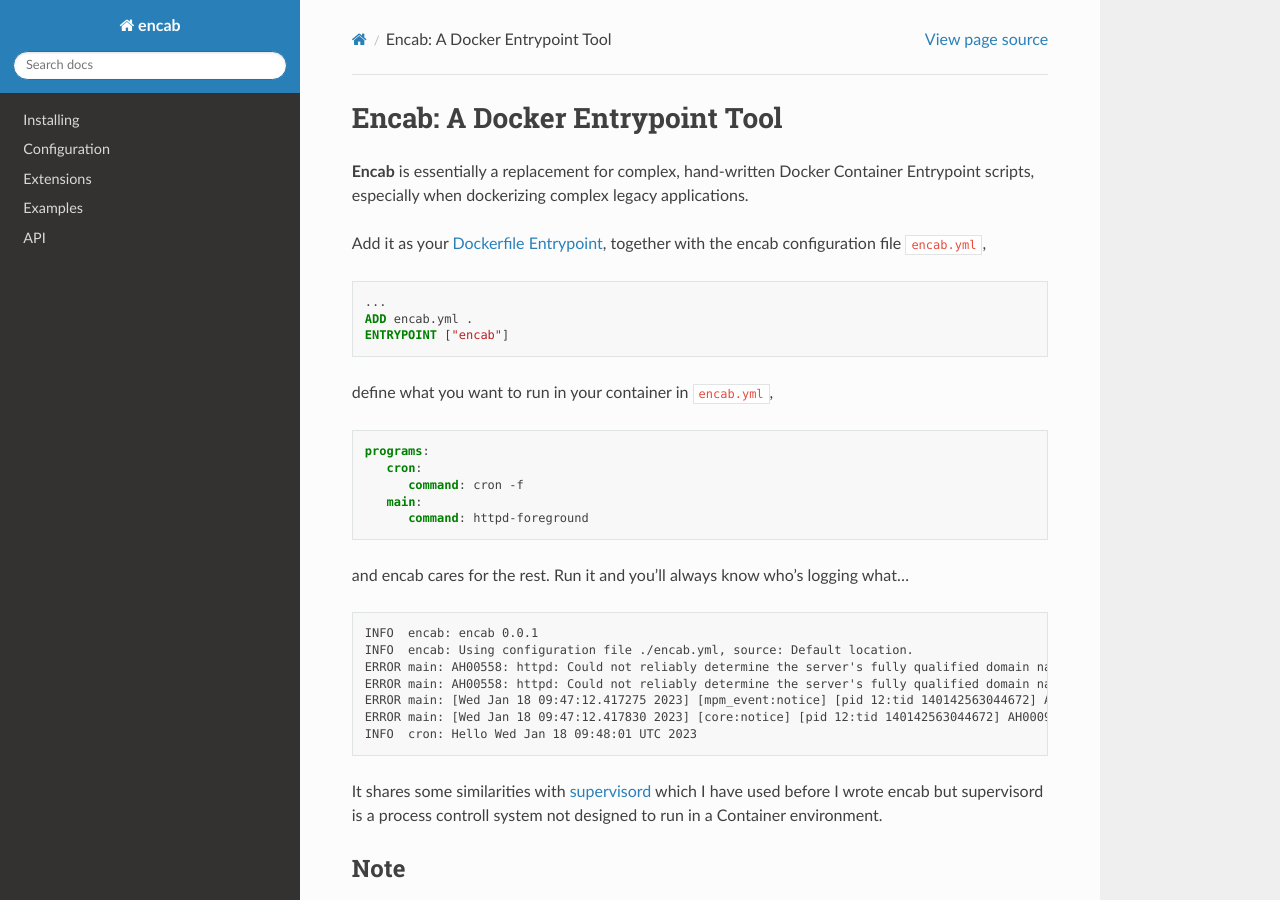
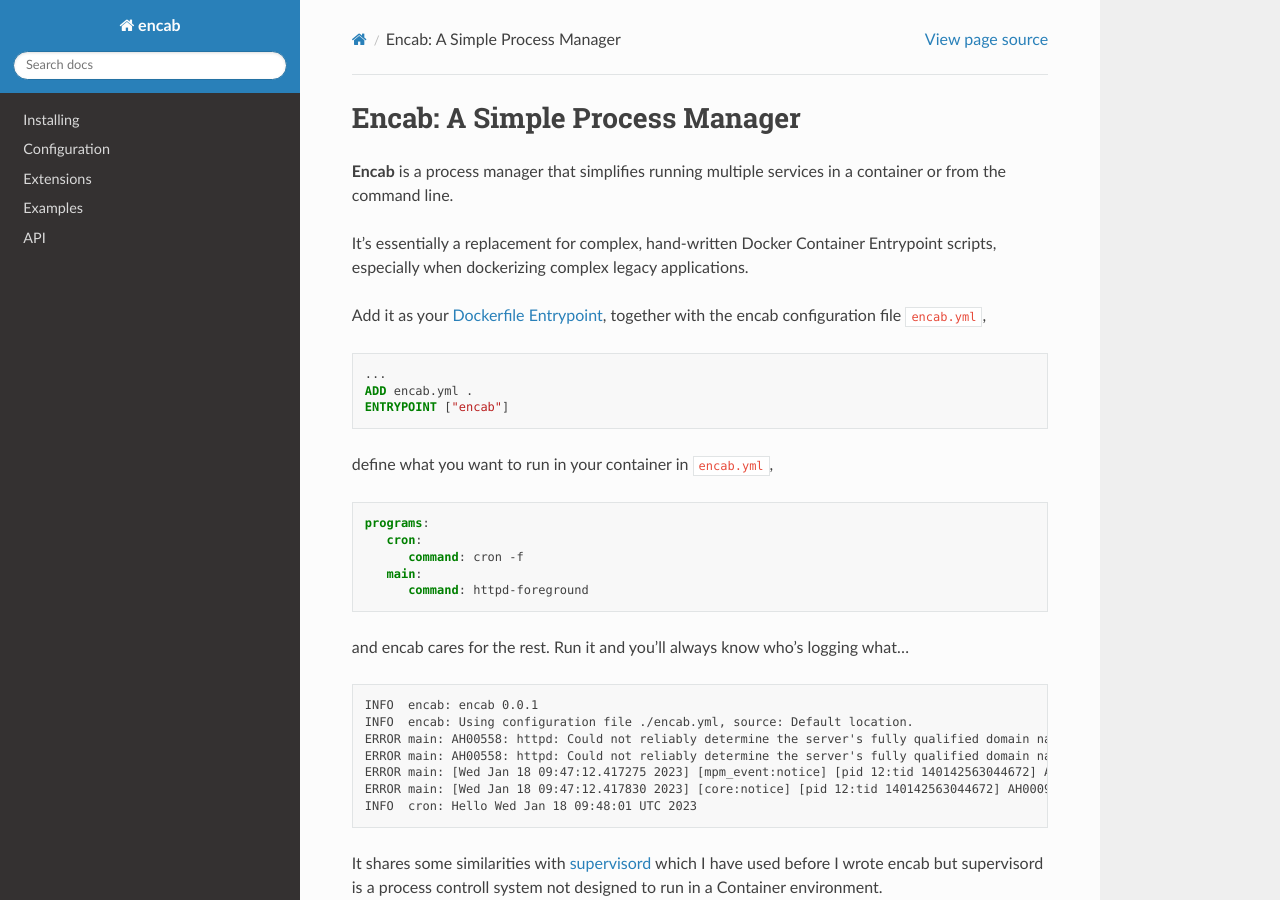
Before and after one commit to sebastian-kuebeck/encab, a Sphinx documentation site: the page built from docs/index.rst, in a window 1280 px wide and 900 px high. Built offline with Sphinx 7.4.7 and the Read the Docs theme 2.0.0, drawn with Linux system fonts in a browser that asks for light colours.

Commit message:
Added tox for testing - fixed documentation and README - added pip-audit for security testing

```diff
--- a/README.md
+++ b/README.md
@@ -1,6 +1,8 @@
-# Encab: A Docker Entrypoint Tool
+# Encab: A Simple Process Manager
 
-**Encab** is essentially a replacement for complex, hand-written Docker Container Entrypoint scripts,
+**Encab** is a process manager that simplifies running multiple services in a container or from the command line.
+
+It's essentially a replacement for complex, hand-written Docker Container Entrypoint scripts,
 especially when dockerizing complex legacy applications.
 
 1. Add it as your [Dockerfile Entrypoint][1],
--- a/docs/index.rst
+++ b/docs/index.rst
@@ -1,9 +1,10 @@
-Encab: A Docker Entrypoint Tool
+Encab: A Simple Process Manager
 ===============================
 
-**Encab** is essentially a replacement for complex, hand-written Docker
-Container Entrypoint scripts, especially when dockerizing complex legacy
-applications.
+**Encab** is a process manager that simplifies running multiple services in a container or from the command line.
+
+It's essentially a replacement for complex, hand-written Docker Container Entrypoint scripts,
+especially when dockerizing complex legacy applications.
 
 Add it as your `Dockerfile Entrypoint <https://docs.docker.com/engine/reference/builder/#entrypoint>`__,
 together with the encab configuration file ``encab.yml``,
--- a/pyproject.toml
+++ b/pyproject.toml
@@ -8,7 +8,7 @@
 authors = [
   { name="Sebastian Kuebeck", email="sebastian.kuebeck@encab.io" },
 ]
-description = "Docker entrypoint tool"
+description = "Process manager"
 readme = "README.md"
 requires-python = ">=3.9"
 classifiers = [
--- a/requirements.txt
+++ b/requirements.txt
@@ -16,6 +16,7 @@
 # Validation
 mypy~=1.0.1
 ruff~=0.0.253
+pip_audit~=2.6.0
 
 # Documentation
 Sphinx~=5.3.0
```
Also changed, not shown: docs/examples.rst (+7 -16 lines), 4 other files.
